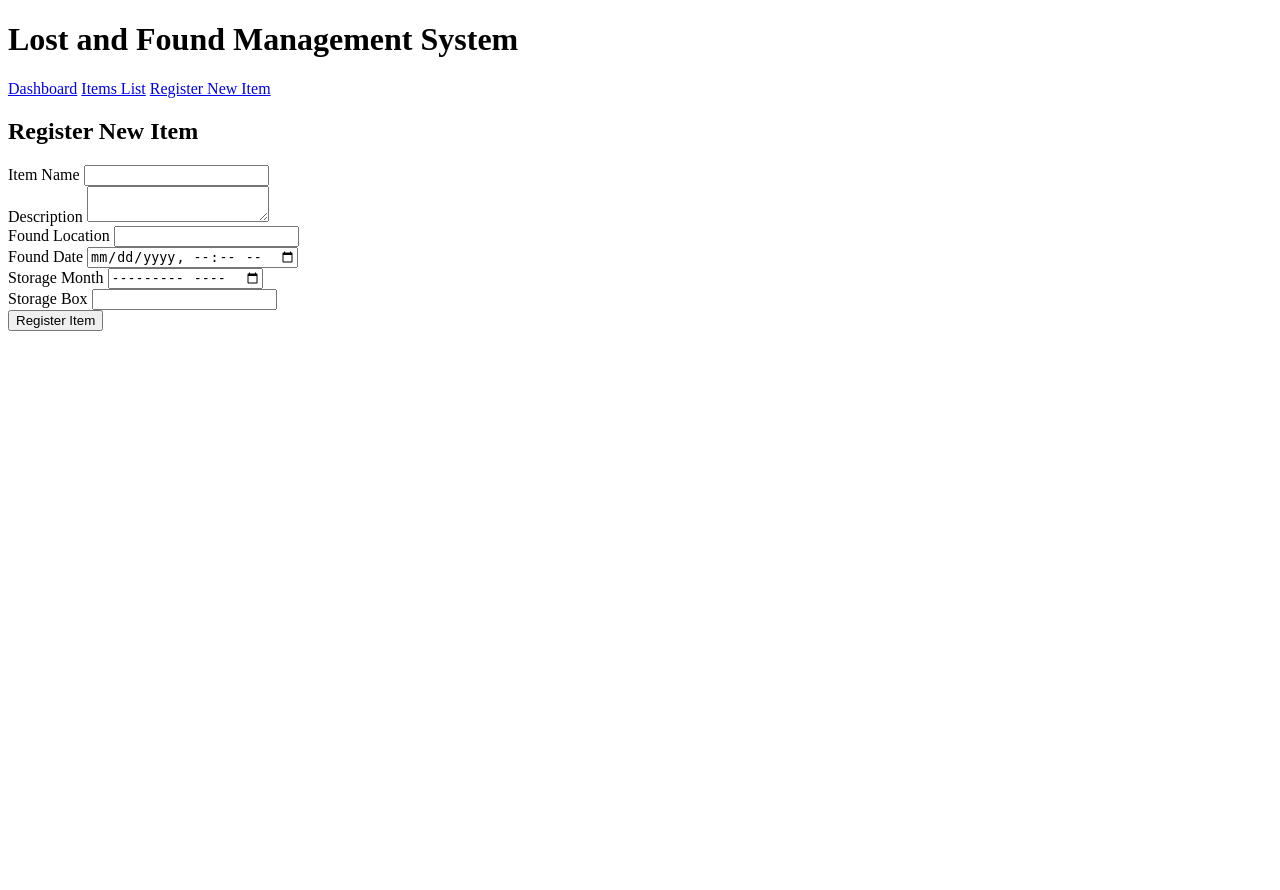
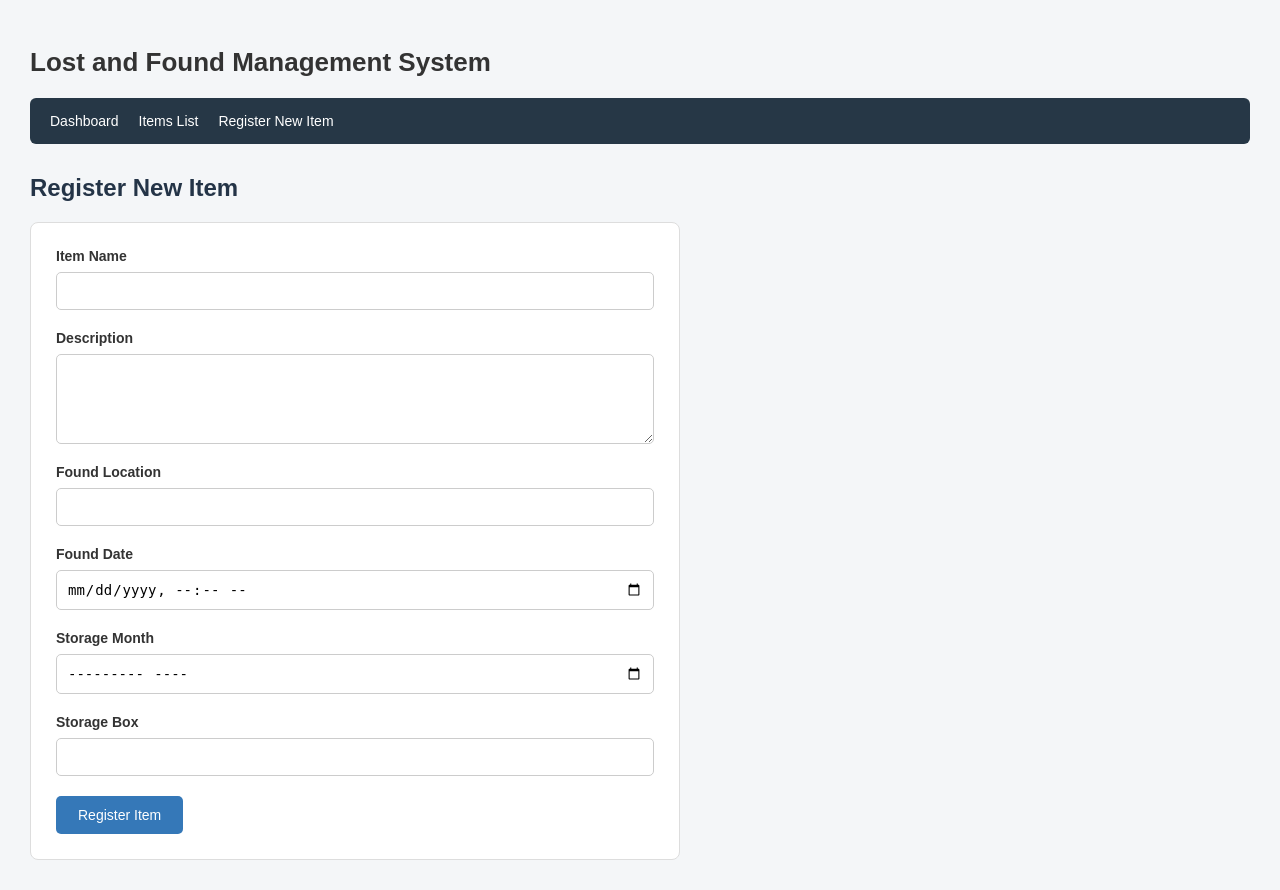
Before and after one commit to Yoshiki-Do/Lost-and-Found-Management-System, a FastAPI app: page /register in a window 1280 px wide. Before the commit the page ends 331 px from the top, so only its background shows below. Run offline with FastAPI, Linux system fonts and the light colour scheme.

Commit message:
Refactor shared CSS and base template

```diff
--- /dev/null
+++ b/app/static/css/base.css
@@ -0,0 +1,54 @@
+* {
+    box-sizing: border-box;
+}
+
+body {
+    margin: 0;
+    padding: 30px;
+    font-family: Arial, sans-serif;
+    background-color: #f4f6f8;
+    color: #333;
+}
+
+header h1 {
+    margin-bottom: 20px;
+    font-size: 26px;
+}
+
+nav {
+    display: flex;
+    gap: 20px;
+    padding: 15px 20px;
+    background-color: #263746;
+    border-radius: 6px;
+}
+
+nav a {
+    color: white;
+    text-decoration: none;
+    font-size: 14px;
+}
+
+nav a:hover {
+    text-decoration: underline;
+}
+
+main {
+    margin-top: 30px;
+}
+
+h2 {
+    margin-bottom: 20px;
+    color: #243447;
+}
+
+@media (max-width: 600px) {
+    body {
+        padding: 15px;
+    }
+
+    nav {
+        flex-wrap: wrap;
+        gap: 12px;
+    }
+}
--- /dev/null
+++ b/app/static/css/register.css
@@ -0,0 +1,60 @@
+.register-form {
+    max-width: 650px;
+    padding: 25px;
+    background-color: white;
+    border: 1px solid #ddd;
+    border-radius: 8px;
+}
+
+.form-group {
+    display: flex;
+    flex-direction: column;
+    margin-bottom: 20px;
+}
+
+.form-group label {
+    margin-bottom: 8px;
+    font-weight: bold;
+    font-size: 14px;
+}
+
+.form-group input,
+.form-group textarea {
+    width: 100%;
+    padding: 10px;
+    border: 1px solid #ccc;
+    border-radius: 5px;
+    font-size: 14px;
+}
+
+.form-group textarea {
+    min-height: 90px;
+    resize: vertical;
+}
+
+.form-group input:focus,
+.form-group textarea:focus {
+    outline: none;
+    border-color: #3578b8;
+    box-shadow: 0 0 3px rgba(53, 120, 184, 0.3);
+}
+
+.register-button {
+    padding: 11px 22px;
+    background-color: #3578b8;
+    color: white;
+    border: none;
+    border-radius: 5px;
+    font-size: 14px;
+    cursor: pointer;
+}
+
+.register-button:hover {
+    background-color: #286398;
+}
+
+@media (max-width: 600px) {
+    .register-form {
+        padding: 18px;
+    }
+}
--- /dev/null
+++ b/app/templates/base.html
@@ -0,0 +1,29 @@
+<!DOCTYPE html>
+<html lang="en">
+<head>
+    <meta charset="UTF-8">
+    <meta name="viewport" content="width=device-width, initial-scale=1.0">
+    <title>{% block title %}Lost and Found Management System{% endblock %}</title>
+    <link rel="stylesheet" href="/static/css/base.css">
+
+    {% block extra_css %}{% endblock %}
+</head>
+<body>
+
+    <header>
+        <h1>Lost and Found Management System</h1>
+
+        <nav>
+            <a href="/dashboard">Dashboard</a>
+            <a href="/items">Items List</a>
+            <a href="/register">Register New Item</a>
+        </nav>
+    </header>
+
+    <main>
+        {% block content %}{% endblock %}
+    </main>
+
+    {% block extra_js %}{% endblock %}
+</body>
+</html>
--- a/app/templates/register.html
+++ b/app/templates/register.html
@@ -1,56 +1,54 @@
-<!DOCTYPE html>
-<html lang="en">
-<head>
-    <meta charset="UTF-8">
-    <meta name="viewport" content="width=device-width, initial-scale=1.0">
-    <title>Register New Item</title>
-</head>
-<body>
-    <h1>Lost and Found Management System</h1>
 
-    <nav>
-        <a href="/dashboard">Dashboard</a>
-        <a href="/items">Items List</a>
-        <a href="/register">Register New Item</a>
-    </nav>
+{% extends "base.html" %}
+
+{% block title %}Register New Item{% endblock %}
+
+{% block extra_css %}
+<link rel="stylesheet" href="/static/css/register.css">
+{% endblock %}
+
+{% block content %}
 
 <h2>Register New Item</h2>
 
-    <form id="register-form">
+<form id="register-form" class="register-form">
 
-        <div>
+    <div class="form-group">
         <label for="item-name">Item Name</label>
         <input type="text" id="item-name" name="item_name" maxlength="200" required>
     </div>
 
-        <div>
+    <div class="form-group">
         <label for="description">Description</label>
-            <textarea type="text" id="description" name="description" maxlength="200"></textarea>
+        <textarea id="description" name="description" maxlength="200"></textarea>
     </div>
 
-        <div>
+    <div class="form-group">
         <label for="found-location">Found Location</label>
         <input type="text" id="found-location" name="found_location" maxlength="200" required>
     </div>
 
-        <div>
+    <div class="form-group">
         <label for="found-at">Found Date</label>
         <input type="datetime-local" id="found-at" name="found_at" required>
     </div>
 
-        <div>
+    <div class="form-group">
         <label for="storage-month">Storage Month</label>
         <input type="month" id="storage-month" name="storage_month" required>
     </div>
 
-        <div>
+    <div class="form-group">
         <label for="storage-box">Storage Box</label>
         <input type="text" id="storage-box" name="storage_box" maxlength="50" required>
     </div>
 
-        <button type="submit">Register Item</button>
+    <button type="submit" class="register-button">Register Item</button>
+
 </form>
 
+{% endblock %}
+
+{% block extra_js %}
 <script src="/static/js/register.js"></script>
-</body>
-</html>
+{% endblock %}
```
Also changed, not shown: app/static/css/dashboard.css (+0 -27 lines), app/static/css/details.css (+0 -47 lines), app/static/css/items.css (+0 -25 lines), app/templates/dashboard.html (+11 -16 lines), app/templates/details.html (+14 -17 lines), app/templates/items.html (+14 -17 lines). Lines whose indentation alone changed are shown as unchanged.
